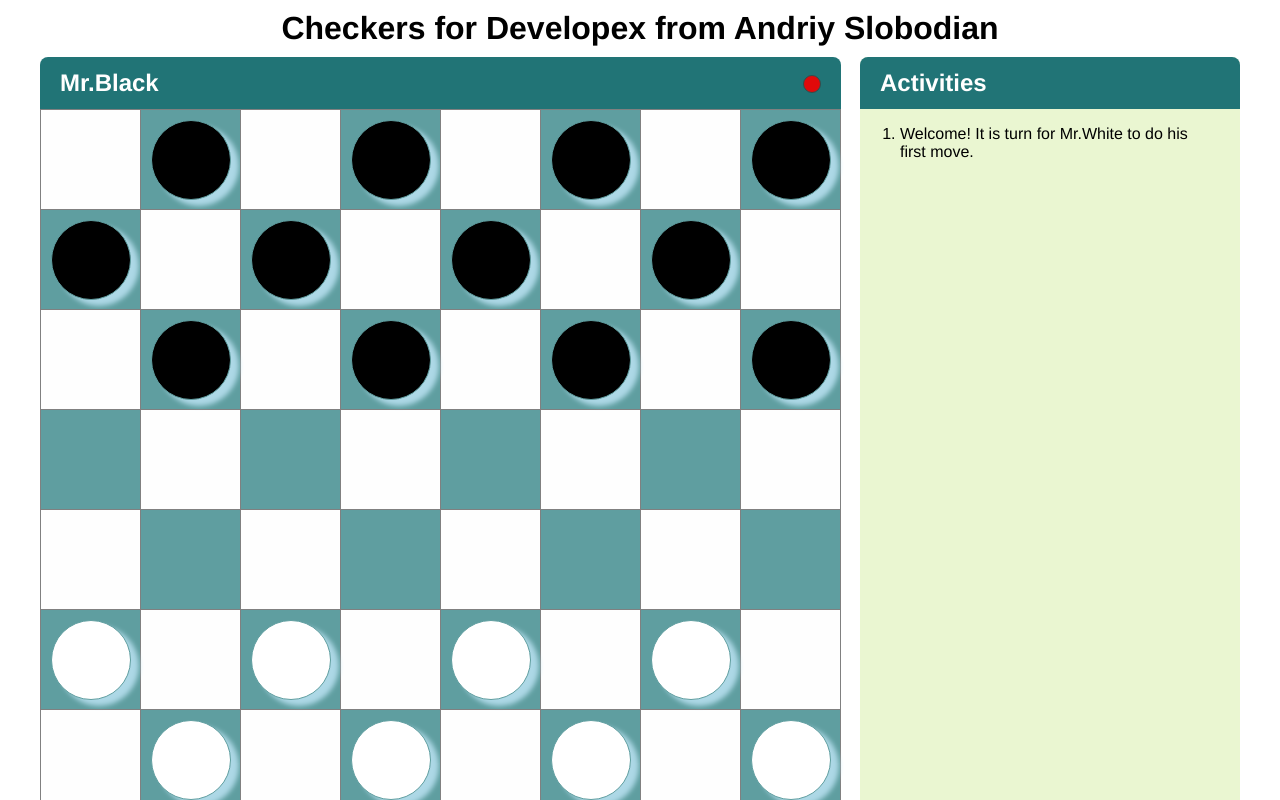
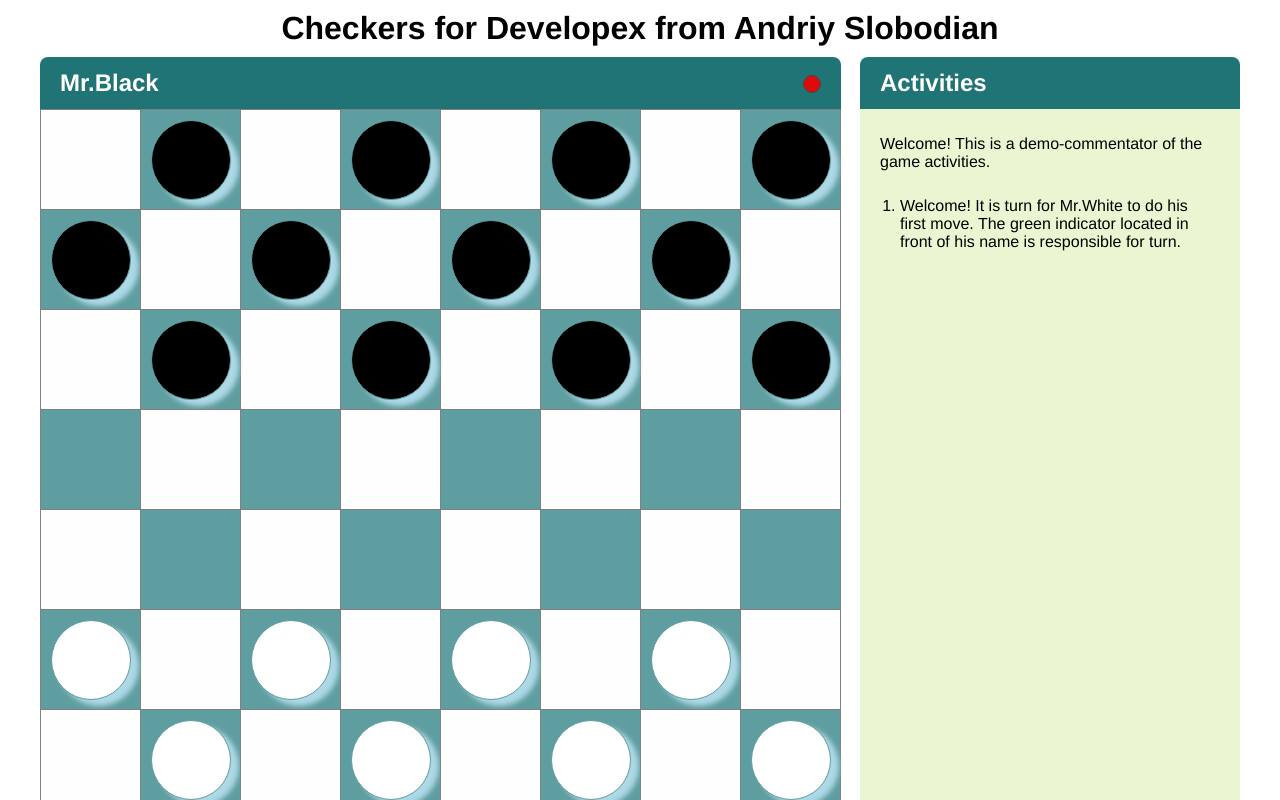
Before and after one commit to Andriy-Slobodian/checkers, a React app: page / in a window 1280 px wide. Shown: the top 800 px of the page. Built offline with nearby package versions, Linux system fonts and the light colour scheme.

Commit message:
Improve turn functionality, correct first activity text

```diff
--- a/src/components/Activities/Activities.css
+++ b/src/components/Activities/Activities.css
@@ -7,6 +7,9 @@
 .container > * {
     display: block;
 }
+.text {
+    padding: 10px 20px;
+}
 .container > h2 {
     width: calc(100% - 40px);
     padding: 12px 20px;
@@ -15,8 +18,11 @@
     border-radius: 8px 8px 0 0;
 }
 .list {
-    height: 680px;
+    height: 606px;
     padding: 0 40px;
+}
+.list li {
+    margin-bottom: 14px
 }
 .newGameBtn {
     width: 100%;
@@ -26,6 +32,7 @@
     color: white;
     border-radius: 12px;
     cursor: pointer;
+    border: 1px solid grey;
 }
 .newGameBtn:hover {
     color: black;
--- a/src/components/Activities/Activities.tsx
+++ b/src/components/Activities/Activities.tsx
@@ -4,7 +4,7 @@ import { Header } from "@shared/Header/Header";
 import { useDispatch, useSelector } from "react-redux";
 import { selectActivityList } from "@selectors/activity-selectors";
 import { addActivity } from "@slices/activity-slice";
-import { DEFAULT_ACTIVITY_TEXT } from "@constants";
+import {DEFAULT_ACTIVITY_TEXT_PLAYER_1} from "@constants";
 import { resetBoard } from "@slices/board-slice";
 
 export const Activities: FC = () => {
@@ -12,7 +12,7 @@ export const Activities: FC = () => {
   const activityList = useSelector(selectActivityList);
 
   useEffect(() => {
-    dispatch(addActivity(DEFAULT_ACTIVITY_TEXT))
+    dispatch(addActivity(DEFAULT_ACTIVITY_TEXT_PLAYER_1));
   }, []);
 
   const handleNewGame = () => {
@@ -22,6 +22,7 @@ export const Activities: FC = () => {
   return (
     <div className={css.container}>
       <Header align="left" text="Activities" type="h2" />
+      <p className={css.text}>Welcome! This is a demo-commentator of the game activities.</p>
       <ol className={css.list}>
         {activityList.map((activity, index) => {
           return (
--- a/src/components/Board/Board.tsx
+++ b/src/components/Board/Board.tsx
@@ -1,8 +1,7 @@
 import {FC} from "react";
 import { Cell } from "./Cell/Cell";
 import { useSelector } from "react-redux";
-import { selectBoard } from "@selectors/board-selectors";
-import { selectIsWhiteTurn } from "@selectors/activity-selectors";
+import { selectBoard, selectIsWhiteTurn } from "@selectors/board-selectors";
 import { PLAYER_1_NAME, PLAYER_2_NAME } from "@constants";
 import css from "./Board.css";
 
@@ -11,7 +10,7 @@ export const Board: FC = () => {
   const isWhiteTurn = useSelector(selectIsWhiteTurn);
 
   const whiteClasses = [css.turn, isWhiteTurn ? css.turnOn : css.turnOff].join(' ');
-  const blackClasses = [css.turn, isWhiteTurn ? css.turnOff : css.turnOn].join(' ');
+  const blackClasses = [css.turn, !isWhiteTurn ? css.turnOn : css.turnOff].join(' ');
 
   // console.log(board);
 
@@ -20,7 +19,7 @@ export const Board: FC = () => {
       {board.length > 0 && (
         <>
           <div className={css.player}>
-            {PLAYER_1_NAME}
+            {PLAYER_2_NAME}
             <span className={blackClasses} />
           </div>
 
@@ -33,7 +32,7 @@ export const Board: FC = () => {
           </div>
 
           <div className={css.player}>
-            {PLAYER_2_NAME}
+            {PLAYER_1_NAME}
             <span className={whiteClasses} />
           </div>
         </>
--- a/src/components/Board/Cell/Checker/Checker.tsx
+++ b/src/components/Board/Cell/Checker/Checker.tsx
@@ -1,11 +1,11 @@
-import {FC, useEffect, useRef, useState} from "react";
-import css from "./Checker.css";
+import { FC, useEffect, useRef } from "react";
 import Draggable from 'react-draggable';
-import {useDispatch, useSelector} from "react-redux";
+import { useDispatch, useSelector } from "react-redux";
 import {
   selectCellById,
   selectCellListByIdList,
-  selectIsCheckerMovable,
+  selectIsCheckerMovable, selectIsBlackFirstMoveTurn,
+  selectIsWhiteTurn,
   selectPossibleGoCellIdListById
 } from "@selectors/board-selectors";
 import {
@@ -14,11 +14,18 @@ import {
   TCoordinates,
   updateCheckerCoordinatesById,
   updateCheckerShadowByCellId,
-  updatePossibleGoCellListByCellIdList, resetPossibleGoCell
+  updatePossibleGoCellListByCellIdList,
+  resetPossibleGoCell,
+  increaseTurnCounter
 } from "@slices/board-slice";
-import {DEFAULT_CELL_HEIGHT, DEFAULT_CELL_WIDTH} from "@constants";
-import {updateTurn} from "@slices/activity-slice";
-import {selectIsWhiteTurn} from "@selectors/activity-selectors";
+import {
+  DEFAULT_ACTIVITY_TEXT_PLAYER_1,
+  DEFAULT_ACTIVITY_TEXT_PLAYER_2,
+  DEFAULT_CELL_HEIGHT,
+  DEFAULT_CELL_WIDTH
+} from "@constants";
+import css from "./Checker.css";
+import {addActivity} from "@slices/activity-slice";
 
 interface Props {
   id: string;
@@ -33,6 +40,7 @@ export const Checker: FC<Props> = ({
   const possibleGoCellList = useSelector(selectCellListByIdList(possibleGoCellIdList));
   const isCheckerMovable = useSelector(selectIsCheckerMovable(id));
   const isWhiteTurn = useSelector(selectIsWhiteTurn);
+  const isBlackFirstMoveTurn = useSelector(selectIsBlackFirstMoveTurn);
 
   const checkerColourClass = currentCell.isCheckerBlack ? css.default + ' ' + css.black : css.default;
   const checkerShadowClass = currentCell.hasCheckerShadow ? checkerColourClass : checkerColourClass + ' ' + css.noShadow;
@@ -47,6 +55,12 @@ export const Checker: FC<Props> = ({
       }
     }));
   }, []);
+
+  useEffect(() => {
+    if (isBlackFirstMoveTurn) {
+      dispatch(addActivity(DEFAULT_ACTIVITY_TEXT_PLAYER_2));
+    }
+  }, [])
 
   const isOverlapping = (pointerCoordinates, cellCoordinates) => {
     if (!pointerCoordinates || !cellCoordinates) {
@@ -74,8 +88,9 @@ export const Checker: FC<Props> = ({
     const pointerCoordinates: TCoordinates = {x: e.clientX, y: e.clientY};
     const newCheckerCell = possibleGoCellList.find(cell => isOverlapping(pointerCoordinates, cell.cellCoordinates));
 
+    // New move success
     if (newCheckerCell) {
-      dispatch(updateTurn(!isWhiteTurn));
+      dispatch(increaseTurnCounter());
       dispatch(updateCell({
         ...newCheckerCell,
         checkerCoordinates: {
--- a/src/constants.ts
+++ b/src/constants.ts
@@ -4,7 +4,8 @@ export const DEFAULT_ROW_AMOUNT = 8;
 export const DEFAULT_CELL_WIDTH = 100;
 export const DEFAULT_CELL_HEIGHT = 100;
 
-export const PLAYER_1_NAME = 'Mr.Black';
-export const PLAYER_2_NAME = 'Mr.White';
+export const PLAYER_1_NAME = 'Mr.White';
+export const PLAYER_2_NAME = 'Mr.Black';
 
-export const DEFAULT_ACTIVITY_TEXT = 'Welcome! It is turn for Mr.White to do his first move.';
+export const DEFAULT_ACTIVITY_TEXT_PLAYER_1 = 'Welcome! It is turn for Mr.White to do his first move. The green indicator located in front of his name is responsible for turn.';
+export const DEFAULT_ACTIVITY_TEXT_PLAYER_2 = 'Well, now turn indicator became green for Mr.Black. It is time to make his first move.';
--- a/src/redux/selectors/activity-selectors.ts
+++ b/src/redux/selectors/activity-selectors.ts
@@ -1,6 +1,4 @@
 import { store } from "../store";
-import {createSelector} from "@reduxjs/toolkit";
+import { createSelector } from "@reduxjs/toolkit";
 
 export const selectActivityList = () => store.getState().activity.activityList;
-
-export const selectIsWhiteTurn = () => store.getState().activity.isWhiteTurn;
--- a/src/redux/selectors/board-selectors.ts
+++ b/src/redux/selectors/board-selectors.ts
@@ -1,8 +1,19 @@
 import { createSelector } from "@reduxjs/toolkit";
 import { store } from "../store";
-import {selectIsWhiteTurn} from "@selectors/activity-selectors";
 
 export const selectBoard = () => store.getState().board.boardState;
+
+export const selectTurnCounter = () => store.getState().board.turnCounter;
+
+export const selectIsWhiteTurn = createSelector(
+  [selectTurnCounter],
+  (turnCounter) => !Boolean(turnCounter % 2)
+);
+
+export const selectIsBlackFirstMoveTurn = createSelector(
+  [selectTurnCounter],
+  (turnCounter) => turnCounter === 1
+);
 
 export const selectPlayingCellList = createSelector(
   [selectBoard],
--- a/src/redux/slices/activity-slice.ts
+++ b/src/redux/slices/activity-slice.ts
@@ -2,8 +2,7 @@ import {createSlice, PayloadAction} from "@reduxjs/toolkit";
 
 
 const initialState = {
-  activityList: [],
-  isWhiteTurn: true
+  activityList: []
 }
 export const activitySlice = createSlice({
   name: 'activity',
@@ -17,14 +16,11 @@ export const activitySlice = createSlice({
     },
     clearActivityList(state) {
       state.activityList = [];
-    },
-    updateTurn(state, action: PayloadAction<boolean>) {
-      state.isWhiteTurn = action.payload;
     }
   }
 });
 
 export const {
   addActivity,
-  updateTurn
+  clearActivityList
 } = activitySlice.actions
--- a/src/redux/slices/board-slice.ts
+++ b/src/redux/slices/board-slice.ts
@@ -21,6 +21,7 @@ export type TCell = {
 
 const initialState = {
   boardState: defineDefaultBoard(),
+  turnCounter: 0
 }
 
 export const boardSlice = createSlice({
@@ -86,6 +87,9 @@ export const boardSlice = createSlice({
           ? action.payload
           : cell
       )
+    },
+    increaseTurnCounter(state) {
+      state.turnCounter += 1;
     }
   }
 });
@@ -99,5 +103,6 @@ export const {
   updateCheckerCoordinatesById,
   updateCellCoordinatesById,
   emptyCellById,
-  updateCell
+  updateCell,
+  increaseTurnCounter
 } = boardSlice.actions;
```
